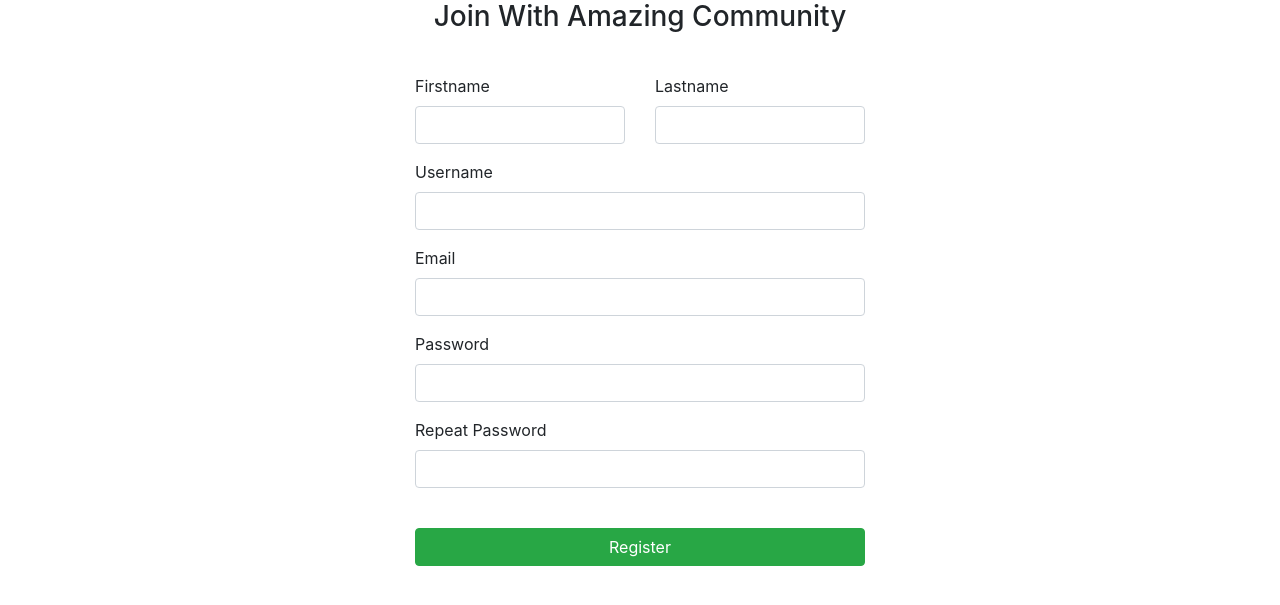
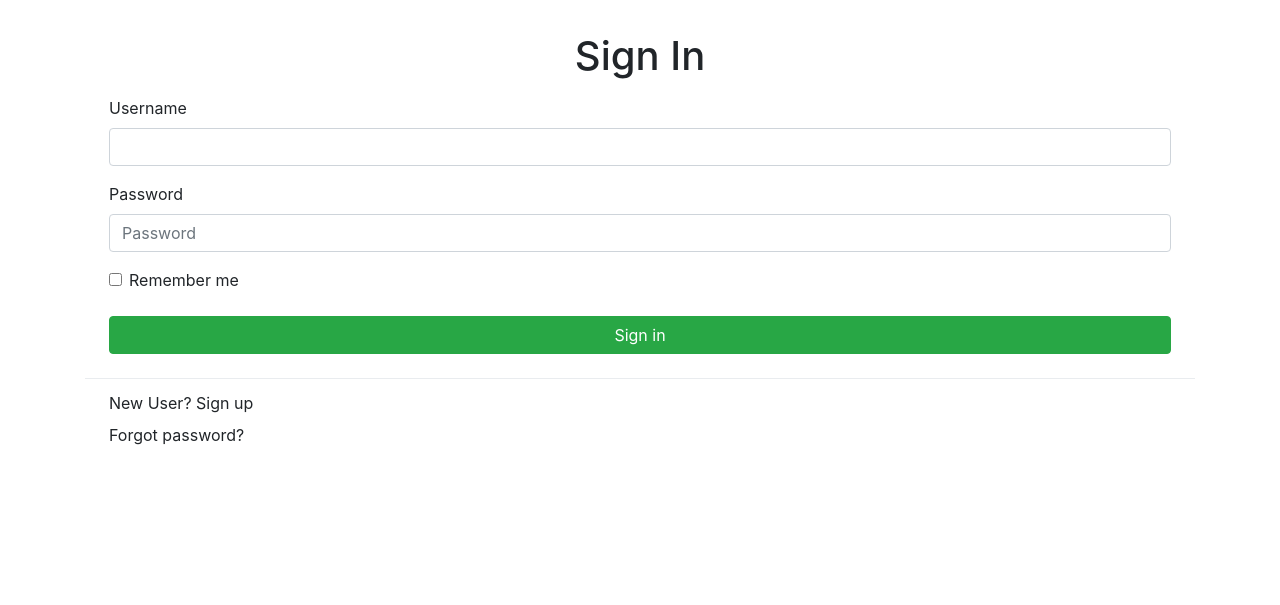
Before and after one commit to bishalrijal/CodeSarathi, a Django app: template account/templates/account/demo1.html in a window 1280 px wide. Shown: the top 605 px of the page. Run offline with Django 3.2, Linux system fonts and the light colour scheme; the template is opened without the code that fills it: values that come from a table or form of the project are taken from there, others are empty; parts of the project's set-up code (start-up, migrations or seed data) failed here and were passed over; some libraries are stand-ins or nearby versions.

Commit message:
modification of all files

```diff
--- a/account/form.py
+++ b/account/form.py
@@ -1,8 +1,8 @@
 from django import forms
 from .models import Comment
 class LoginForm(forms.Form):
-    username=forms.CharField(widget=forms.TextInput(attrs={'class':'form-control','placeholer':'Username'}))
-    password=forms.CharField(widget=forms.PasswordInput(attrs={'class':'form-control','placeholder':'Password'}))
+    username=forms.CharField(widget=forms.TextInput(attrs={'class':'form-control','placeholer':'Username','id':'id="exampleDropdownFormEmail1"'}))
+    password=forms.CharField(widget=forms.PasswordInput(attrs={'class':'form-control','placeholder':'Password','id':'exampleDropdownFormPassword1'}))
 
 from django.contrib.auth.models import User
 from .models import Profile,Post
--- a/account/templates/account/demo1.html
+++ b/account/templates/account/demo1.html
@@ -1,50 +1,42 @@
 <!DOCTYPE html>
-{% load static %}
-<html xmlns="http://www.w3.org/1999/html">
+<html>
 <head>
     <meta charset="utf-8" />
     <meta http-equiv="X-UA-Compatible" content="IE=edge">
-    <title>Sign Up</title>
+    <title>Login</title>
     <meta name="viewport" content="width=device-width, initial-scale=1">
     <link rel="stylesheet" href="https://maxcdn.bootstrapcdn.com/bootstrap/4.0.0/css/bootstrap.min.css" integrity="sha384-Gn5384xqQ1aoWXA+058RXPxPg6fy4IWvTNh0E263XmFcJlSAwiGgFAW/dAiS6JXm" crossorigin="anonymous">
-    <link rel="stylesheet" type="text/css" media="screen" href="{% static 'css/singupcss.css' %}" />
+    <link rel="stylesheet" type="text/css" media="screen" href="main.css"/>
 </head>
 <body>
-    <form action="{% url 'account:register' %}" method="post" class="main-form needs-validation" novalidate >
+  <!-- <div class="card" style="width: 28rem;"> -->
+    <div class="container">
+  <form class="px-4 py-3" action ="{% url 'login' %}" method="post">
       {% csrf_token %}
-        <h3><p class="text-center">Join With Amazing Community</p></h3><br>
-            <div class="row">
-                <div class="col">
     <div class="form-group">
-                        <label for="firstname">Firstname</label>
-                        {{user_form.first_name}}
-                    </div>
-                </div>
-                <div class="col">
-                    <div class="form-group">
-                        <label for="lastname">Lastname</label>
-                        {{user_form.last_name}}
-                    </div>
-                </div>
+    <p><h1 class="text-center">Sign In</h1></p>
+      <label for="exampleDropdownFormEmail1">Username</label>
+      {{form.username}}
     </div>
     <div class="form-group">
-                <label for="username">Username</label>
-                {{user_form.username}}
+      <label for="exampleDropdownFormPassword1">Password</label>
+      {{form.password}}
     </div>
-            <div class="form-group">
-                <label for="email">Email</label>
-                {{user_form.email}}
+    <div class="form-check">
+      <input type="checkbox" class="form-check-input" id="dropdownCheck">
+      <label class="form-check-label" for="dropdownCheck">
+        Remember me
+      </label>
+    </div><br>
+    <button type="submit" class="btn btn-success btn-block">Sign in</button>
+  </form>
+  <div class="dropdown-divider"></div>
+  <a class="dropdown-item" href="#">New User?  Sign up</a>
+  <a class="dropdown-item" href="#">Forgot password?</a>
  </div>
-            <div class="form-group">
-                <label for="password">Password</label>
-                {{user_form.password}}
-            </div>
-            <div class="form-group">
-                <label for="password2">Repeat Password</label>
-                {{user_form.password2}}
-            </div>
-            </div><br>
-            <button type="submit" class="btn btn-success btn-block">Register</button>
-        </form>
+<!-- </div> -->
+<script src="https://code.jquery.com/jquery-3.2.1.slim.min.js" integrity="sha384-KJ3o2DKtIkvYIK3UENzmM7KCkRr/rE9/Qpg6aAZGJwFDMVNA/GpGFF93hXpG5KkN" crossorigin="anonymous"></script>
+<script src="https://cdnjs.cloudflare.com/ajax/libs/popper.js/1.12.9/umd/popper.min.js" integrity="sha384-ApNbgh9B+Y1QKtv3Rn7W3mgPxhU9K/ScQsAP7hUibX39j7fakFPskvXusvfa0b4Q" crossorigin="anonymous"></script>
+<script src="https://maxcdn.bootstrapcdn.com/bootstrap/4.0.0/js/bootstrap.min.js" integrity="sha384-JZR6Spejh4U02d8jOt6vLEHfe/JQGiRRSQQxSfFWpi1MquVdAyjUar5+76PVCmYl" crossorigin="anonymous"></script>
 </body>
 </html>
```
Lines whose indentation alone changed are shown as unchanged.
